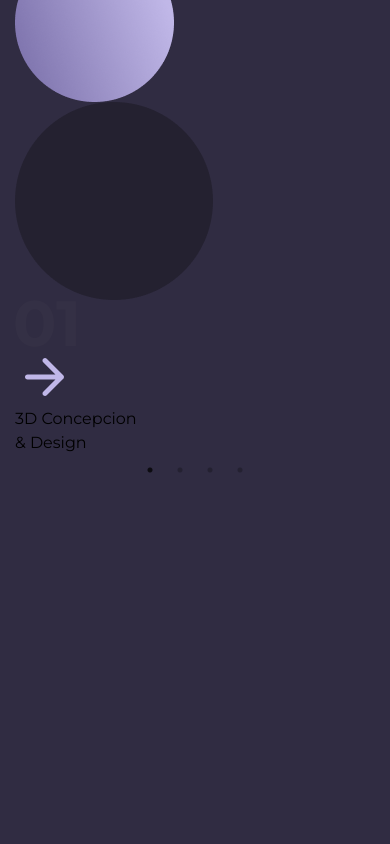
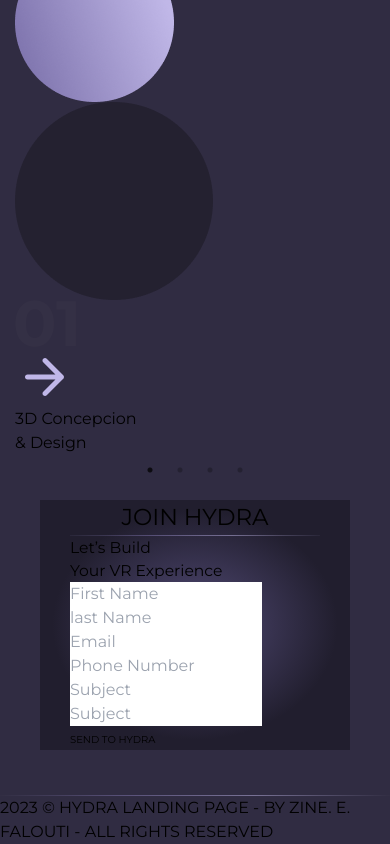
Before and after one commit to MinatSuky/HYDRA, a React (Vite) app: page / in a window 390 px wide. Shown: the part 4586-5430 px from the top of the page. Before the commit the page ends 5066 px from the top, so only its background shows below. Built offline with nearby package versions, Linux system fonts and the light colour scheme.

Commit message:
C10 FINAL

```diff
--- a/src/App.css
+++ b/src/App.css
@@ -39,6 +39,9 @@ body{
 .textR6{
   font-size: clamp(12px, 4vw, 60px );
 }
+.textR7{
+  font-size: clamp(12px, 4vw, 40px );
+}
 .container-SECCION-2{
   background: linear-gradient(90deg, #211E2E 19%, #3A3456F2 49%, #211E2E 80%);
 
--- a/src/App.jsx
+++ b/src/App.jsx
@@ -28,6 +28,8 @@ import img26 from "../src/image/04.png"
 import img27 from "../src/image/Ellipse 8.png"
 import img28 from "../src/image/Ellipse 7.png"
 import img29 from "../src/image/Vector 15.png"
+import img30 from "../src/image/Vector 16.png"
+import img31 from "../src/image/Vector 17.png"
 
 
 import "slick-carousel/slick/slick.css";
@@ -267,8 +269,8 @@ function App() {
             <button className="w-fit font-semibold bg-gradient-to-r from-[#8176AF] to-[#C0B7E8] px-10 py-4 rounded-full text-[#302c42] cursor-pointer">JOIN HYDRA</button>
           </div>
         </div>
-        <div className="Conteiener-SECCION-1 flex mt-44 mx-10">
-          <div className="cont4 w-[60%] flex flex-col justify-center gap-10 ">
+        <div className="Conteiener-SECCION-1 flex justify-around mt-44 mx-10">
+          <div className="cont4 flex flex-col justify-center gap-10 ">
             <div className="flex justify-center">
               <img className="xxx" src={img1} alt="logotopo" width={80} />
             </div>
@@ -291,7 +293,7 @@ function App() {
             </div>
           </div>
 
-          <div className="cont7 w-[40%] flex justify-end relative mx-10">
+          <div className="cont7 flex justify-end relative mx-10">
             <img className="margen z-20" src={img2} alt="" width={650} />
             <svg class="absolute z-10 w-[70%] h-[150%] left-[30%] xx" xmlns="http://www.w3.org/2000/svg" width="41" height="67"
               viewBox="0 0 416 675" fill="none">
@@ -321,7 +323,7 @@ function App() {
                 </linearGradient>
               </defs>
             </svg>
-            <svg class="absolute w-[90%] h-[120%] z-10 xx" xmlns="http://www.w3.org/2000/svg" width="736" height="423"
+            <svg class="absolute w-[100%] z-10 xx" xmlns="http://www.w3.org/2000/svg" width="936" height="923"
               viewBox="0 0 736 423" fill="none">
               <path d="M738.5 4.5C491.667 -7.66666 -0.900015 58.9 3.49999 422.5" stroke="url(#paint0_linear_2_33)"
                 stroke-width="6" />
@@ -599,7 +601,42 @@ function App() {
             </Slider>
           </div>
         </div>
-        <div className="h-[20vh]"></div>
+        <div className="conteiner-SECCION-7 mt-32 mx-28 GRADI rounded-[55px] shadow-2xl">
+          <div className="contenedorr mx-36">
+            <div className="flex flex-col items-center">
+              <p className="textR3 text-white text-centerr font-bold mt-10 opacity-85 white-space">JOIN HYDRA</p>
+              <img className="mt-5" src={img30} alt="linea" />
+              <p className="textR7 text-white font-light mt-5 text-center white-space">Let’s Build <br /> Your VR Experience</p>
+            </div>
+            <div className="cont17 flex justify-center w-full gap-3 mt-10">
+              <input className="w-full bg-transparent border-2 p-6 rounded-full" type="text" name="nombre" id="nombre" placeholder="First Name" />
+              <input className="w-full bg-transparent border-2 p-6 rounded-full" type="text" name="apellido" id="apellido" placeholder="last Name" />
+            </div>
+            <div className="cont17 flex justify-center w-full gap-3 mt-8">
+              <input className="w-full bg-transparent border-2 p-6 rounded-full" type="text" name="Email" id="Email" placeholder="Email" />
+              <input className="w-full bg-transparent border-2 p-6 rounded-full" type="text" name="Phone Number" id="Phone Number" placeholder="Phone Number" />
+            </div>
+            <div>
+
+              <input className="w-full mt-8 bg-transparent border-2 p-6 rounded-full" type="text" name="Subject" id="Subject" placeholder="Subject" />
+              <input className="w-full mt-8 pb-40 bg-transparent border-2 p-6 rounded-[40px]" type="text" name="Subject" id="Subject" placeholder="Subject" />
+
+              <div className="flex justify-center">
+                <button className="spacee textR4  mb-20 mt-10 font-bold bg-gradient-to-r from-[#8176AF] to-[#C0B7E8] px-14 py-3 rounded-full text-[#302c42] cursor-pointer">SEND TO HYDRA</button>
+              </div>
+            </div>
+          </div>
+        </div>
+        <div className="contenedor-SECCION-8 mt-20">
+         <div className="flex justify-center">
+         <img src={img31} alt="" />
+         </div>
+          <footer className="footer footer-center text-base-content p-4 mt-10">
+            <aside>
+              <p className="text-white font-bold">2023 © HYDRA LANDING PAGE - BY ZINE. E. FALOUTI - ALL RIGHTS RESERVED</p>
+            </aside>
+          </footer>
+        </div>
       </div>
     </>
   )
--- a/src/index.css
+++ b/src/index.css
@@ -99,5 +99,14 @@
     .conteiner-SECCION-5{
         margin: 0 25px;
     }
+    .conteiner-SECCION-7{
+        margin: 45px 40px ;
+    }
+    .contenedorr{
+        margin: 0 30px;
+    }
+    .cont17{
+        flex-direction: column;
+    }
 
 }
```
Lines whose indentation alone changed are shown as unchanged.
